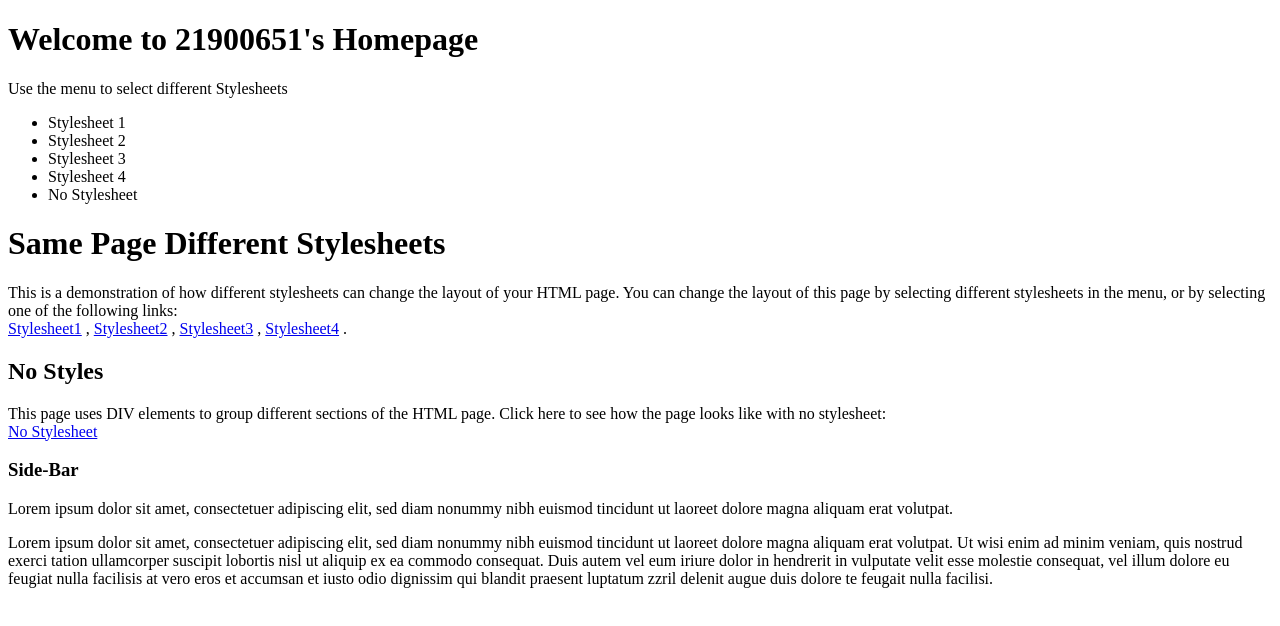
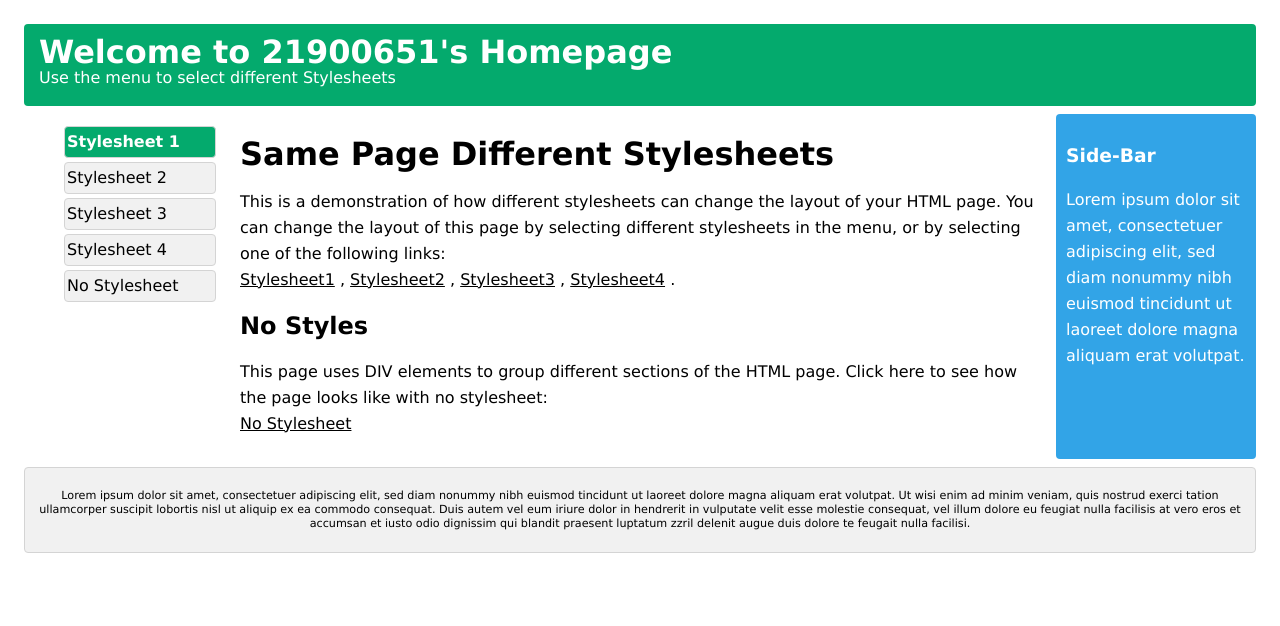
Before and after one commit to GwangjinJeong1/Project2, a plain HTML site: page style1.html in a window 1280 px wide. Drawn offline with Linux system fonts and the light colour scheme.

Commit message:
Edit style1

```diff
--- a/style1.css
+++ b/style1.css
@@ -1,11 +1,116 @@
-.container{
+.container {
     min-width: 900px;
 }
-.wrapper{
+
+.wrapper {
     position: relative;
     overflow: auto;
 }
-.green{
+
+.menuitem {
+    background-color: #f1f1f1;
+    border: 1px solid #d4d4d4;
+    list-style-type: none;
+    padding: 2px;
+    cursor: pointer;
+}
+
+.menuitem:hover {
+    background-color: #ffffff;
+}
+
+.menuitem:first-child {
+    background-color: #04AA6D;
+    color: white;
+    font-weight: bold;
+}
+
+
+#top {
     background-color: #04AA6D;
     color: #ffffff;
+    padding: 15px;
 }
+
+#menubar {
+    width: 200px;
+    float: left;
+}
+
+#main {
+    padding: 10px;
+    margin: 0 210px;
+}
+
+#sidebar {
+    background-color: #32a4e7;
+    color: #ffffff;
+    padding: 10px;
+    width: 180px;
+    bottom: 0;
+    top: 0;
+    right: 0;
+    position: absolute;
+}
+
+#bottom {
+    border: 1px solid #d4d4d4;
+    background-color: #f1f1f1;
+    text-align: center;
+    padding: 10px;
+    font-size: 70%;
+    line-height: 14px;
+}
+
+#top h1,
+#top p,
+#menulist {
+    margin: 0;
+    padding: 0;
+}
+
+#top,
+#sidebar,
+#bottom,
+.menuitem {
+    border-radius: 4px;
+    margin: 4px;
+}
+
+a {
+    color: #000000;
+    text-decoration: underline;
+}
+
+a:hover {
+    text-decoration: none;
+}
+
+body {
+    font: 100% Lucida Sans, Verdana;
+    margin: 20px;
+    line-height: 26px;
+}
+
+@media (max-width: 800px) {
+    #sidebar {
+        width: auto;
+        position: relative;
+    }
+
+    #main {
+        margin-right: 0;
+    }
+
+}
+
+@media (max-width: 600px) {
+    #menubar {
+        width: auto;
+        float: none;
+    }
+
+    #main {
+        margin: 0;
+    }
+}
--- a/style1.html
+++ b/style1.html
@@ -1,32 +1,36 @@
 <!DOCTYPE html>
 <html lang="en">
+
 <head>
     <meta charset="UTF-8">
     <meta name="viewport" content="width=device-width, initial-scale=1.0">
     <title>Document</title>
-    <link href="style1.css">
+    <link rel="stylesheet" href="style1.css">
 </head>
+
 <body>
     <div class="container wrapper">
-        <div id="title" class="green">
+        <div id="top">
             <h1>Welcome to 21900651's Homepage</h1>
             <p>Use the menu to select different Stylesheets</p>
         </div>
         <div class="wrapper">
-            <div id="list">
-                <ul>
-                    <li>Stylesheet 1</li>
-                    <li>Stylesheet 2</li>
-                    <li>Stylesheet 3</li>
-                    <li>Stylesheet 4</li>
-                    <li>No Stylesheet</li>
+            <div id="menubar">
+                <ul class="menulist">
+                    <li class="menuitem" href="#">Stylesheet 1</li>
+                    <li class="menuitem" href="style2.html">Stylesheet 2</li>
+                    <li class="menuitem" href="#">Stylesheet 3</li>
+                    <li class="menuitem" href="#">Stylesheet 4</li>
+                    <li class="menuitem" href="nostyle.html">No Stylesheet</li>
                 </ul>
             </div>
             <div id="main">
                 <h1>Same Page Different Stylesheets</h1>
-                <p>This is a demonstration of how different stylesheets can change the layout of your HTML page. You can change the layout of this page by selecting different stylesheets in the menu, or by selecting one of the following links:
+                <p>This is a demonstration of how different stylesheets can change the layout of your HTML page. You
+                    can change the layout of this page by selecting different stylesheets in the menu, or by selecting
+                    one of the following links:
                     <br>
-                <a class="green" href="#">Stylesheet1</a>
+                    <a href="#">Stylesheet1</a>
                     ,
                     <a href="style2.html">Stylesheet2</a>
                     ,
@@ -36,22 +40,27 @@
                     .
                 </p>
                 <h2>No Styles</h2>
-                <p>This page uses DIV elements to group different sections of the HTML page. Click here to see how the page looks like with no stylesheet:
+                <p>This page uses DIV elements to group different sections of the HTML page. Click here to see how the
+                    page looks like with no stylesheet:
                     <br>
                     <a href="nostyle.html">No Stylesheet</a>
                 </p>
             </div>
-            <div id="side">
+            <div id="sidebar">
                 <h3>Side-Bar</h3>
-                <p>Lorem ipsum dolor sit amet, consectetuer adipiscing elit, sed diam nonummy nibh euismod tincidunt ut laoreet dolore magna aliquam erat volutpat.</p>
+                <p>Lorem ipsum dolor sit amet, consectetuer adipiscing elit, sed diam nonummy nibh euismod tincidunt ut
+                    laoreet dolore magna aliquam erat volutpat.</p>
             </div>
         </div>
         <div id="bottom">
-            <p>Lorem ipsum dolor sit amet, consectetuer adipiscing elit, sed diam nonummy nibh euismod tincidunt ut laoreet dolore magna aliquam erat volutpat. Ut wisi enim ad minim veniam, quis nostrud exerci tation ullamcorper suscipit lobortis nisl ut aliquip ex ea commodo consequat. Duis autem vel eum iriure dolor in hendrerit in vulputate velit esse molestie consequat, vel illum dolore eu feugiat nulla facilisis at vero eros et accumsan et iusto odio dignissim qui blandit praesent luptatum zzril delenit augue duis dolore te feugait nulla facilisi.</p>
+            <p>Lorem ipsum dolor sit amet, consectetuer adipiscing elit, sed diam nonummy nibh euismod tincidunt ut
+                laoreet dolore magna aliquam erat volutpat. Ut wisi enim ad minim veniam, quis nostrud exerci tation
+                ullamcorper suscipit lobortis nisl ut aliquip ex ea commodo consequat. Duis autem vel eum iriure dolor
+                in hendrerit in vulputate velit esse molestie consequat, vel illum dolore eu feugiat nulla facilisis at
+                vero eros et accumsan et iusto odio dignissim qui blandit praesent luptatum zzril delenit augue duis
+                dolore te feugait nulla facilisi.</p>
         </div>
     </div>
 </body>
-<script>
 
-</script>
 </html>
```
Also changed, not shown: 1 other file. Lines whose indentation alone changed are shown as unchanged.
